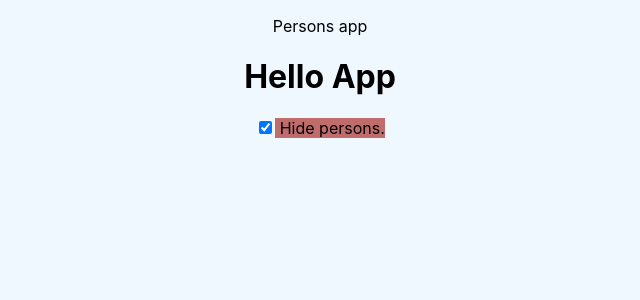
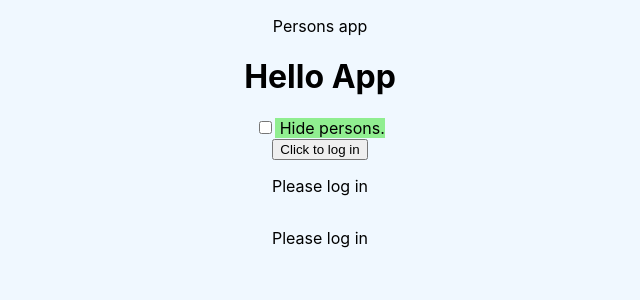
Before and after one commit to bondarukoleh/burgers_cafe_react_course, a React (Create React App) app: page / in a window 1280 px wide. Both pictures are taken after a click on the checkbox "Hide persons.". Shown: the top 300 px of the page, without its empty margins (320-960 px from the left). Built offline with nearby package versions, Linux system fonts and the light colour scheme.

Commit message:
added note about the context

```diff
--- a/src/components/Header/Header.js
+++ b/src/components/Header/Header.js
@@ -1,27 +1,33 @@
-import React from 'react';
+import React, {useRef, useEffect} from 'react';
+import AuthContext from "../../context/authContext";
 
 const Header = (props) => {
   // useEffect(() => {
   //   console.log('HEADER showPersons changed')
   // }, [props.showPersons])
-  //
-  // useEffect(() => {
-  //   console.log('HEADER has RENDERED already')
-  // }, [])
-  //
   // useEffect(() => {
   //   return () => {
   //     console.log('HEADER will be unmount')
   //   }
   // })
 
+  const toggle = useRef(null);
+  useEffect(() => {
+    /* componentDidMount */
+    toggle.current.click();
+  }, [])
+
   const hideStyle = () => ({background: `${props.showPersons ? 'lightgreen' : '#c06c6c'}`});
 
   return (
     <header className="App-header">
       <h1>Hello App</h1>
-      <input type='checkbox' id='showPersons' onChange={props.hidePersonsHandler}/>
+      <input ref={toggle} type='checkbox' id='showPersons' onChange={props.hidePersonsHandler}/>
       <label htmlFor='showPersons' style={hideStyle()}> Hide persons.</label>
+      <br/>
+      <AuthContext.Consumer>
+        {(context) => <button onClick={context.loginHandle}>Click to log in</button>}
+      </AuthContext.Consumer>
     </header>
   );
 };
--- a/src/components/Persons/Person/Person.js
+++ b/src/components/Persons/Person/Person.js
@@ -1,6 +1,8 @@
 import React, {Component} from 'react';
 import personStyles from './Person.module.css';
 import buttonStyles from '../../../css/Button.module.css';
+import PropTypes from 'prop-types';
+import AuthContext from "../../../context/authContext";
 
 /* Example os styled-components usage
 import styled, {css} from 'styled-components';
@@ -28,35 +30,14 @@ class Person extends Component {
   const [personState, setPersonState] = useState({name: props.name, age: props.age});
    const [personHobbies] = useState(props.children);
   */
-
-  // shouldComponentUpdate(nextProps, nextState, nextContext) {
-  //   console.log('shouldComponentUpdate PERSON', this.props.name)
-  //   return nextProps.name !== this.props.name;
-  // }
-  //
-  // getSnapshotBeforeUpdate(prevProps, prevState) {
-  //   console.log('getSnapshotBeforeUpdate PERSON', this.props.name)
-  //   return {snapshot: 'returned from getSnapshotBeforeUpdate'};
-  // }
-  //
-  // componentDidUpdate(prevProps, prevState, snapshot) {
-  //   console.log('componentDidUpdate PERSON', this.props.name)
-  //   console.log(snapshot)
-  // }
-  //
-  // componentDidMount() {
-  //   console.log('componentDidMount PERSON', this.props.name)
-  // }
-  //
-  // componentWillUnmount() {
-  //   console.log('componentWillUnmount PERSON', this.props.name)
-  // }
+  focusInput = (inputElem) => {
+    inputElem && inputElem.focus();
+  }
 
   render() {
-    // console.log('Render from PERSON', this.props.name)
-    return <div className={personStyles.person}>
-      <label htmlFor={`set_${this.props.id}`}>To reset the name </label>
-      <input type="text" id={`set_${this.props.id}`}/>
+    const person = <div className={personStyles.person}>
+      <label ref={(l) => this.l = l} htmlFor={`set_${this.props.id}`}>To reset the name </label>
+      <input ref={this.focusInput} type="text" id={`set_${this.props.id}`}/>
       <button key={1} className={buttonStyles.btn} onClick={this.props.handleSetName}>Set the name</button>
       <p>My name is {this.props.name}! I'm {this.props.age} years old.</p>
       <p>My hobbies are: {this.props.children.join(', ')}.</p>
@@ -64,7 +45,19 @@ class Person extends Component {
               onClick={this.props.deleteButtonHandler}>Delete person
       </button>
     </div>;
+
+    return <AuthContext.Consumer>
+      {(context) => context.authenticated ? person : <p>Please log in</p>}
+    </AuthContext.Consumer>
   }
 }
 
+Person.propTypes = {
+  id: PropTypes.string.isRequired,
+  name: PropTypes.string.isRequired,
+  age: PropTypes.number.isRequired,
+  deleteButtonHandler: PropTypes.func.isRequired,
+  handleSetName: PropTypes.func.isRequired
+}
+
 export default Person;
--- a/src/containers/App.js
+++ b/src/containers/App.js
@@ -4,6 +4,7 @@ import Persons from "../components/Persons/Persons";
 import Header from '../components/Header/Header';
 import WithClass from "../components/hoc/WithClasshoc";
 import withClasshocFunc from "../components/hoc/withClasshocFunc";
+import AuthContext from "../context/authContext";
 
 class App extends Component {
   // static getDerivedStateFromProps(props, state) {
@@ -16,7 +17,8 @@ class App extends Component {
     persons: [
       {id: 'oleh', name: "Oleh", age: 30, hobbies: ['Programming', 'Bicycling', 'Guitar']},
       {id: 'vasia', name: "Vasia", age: 24, hobbies: ['Beer', 'Movies', 'Music']}
-    ]
+    ],
+    authenticated: false
   };
 
   toggleShowingPersons = function (e) {
@@ -45,15 +47,29 @@ class App extends Component {
     input.value = '';
   };
 
+  loginHandle = (e) => {
+    console.log('Checking login.')
+    this.setState({authenticated: true})
+  }
+
   render() {
     return (
       <WithClass classes={"App"}>
         <p>{this.props.title}</p>
-        <Header hidePersonsHandler={this.toggleShowingPersons} showPersons={this.state.showPersons}/>
-        <main>
-          <Persons persons={this.state.persons} showPersons={this.state.showPersons} deletePerson={this.deletePerson}
-                   handleSetName={this.handleSetName}/>
-        </main>
+        <AuthContext.Provider value={{authenticated: this.state.authenticated, loginHandle: this.loginHandle}}>
+          <Header
+            hidePersonsHandler={this.toggleShowingPersons}
+            showPersons={this.state.showPersons}
+          />
+          <main>
+            <Persons
+              persons={this.state.persons}
+              showPersons={this.state.showPersons}
+              deletePerson={this.deletePerson}
+              handleSetName={this.handleSetName}
+            />
+          </main>
+        </AuthContext.Provider>
       </WithClass>
     );
   }
@@ -65,15 +81,6 @@ class App extends Component {
   // componentDidUpdate(prevProps, prevState, snapshot) {
   //   console.log('componentDidUpdate APP');
   // }
-
-  // componentDidMount() {
-  //   console.log('componentDidMount APP');
-  //   setTimeout(_ => {
-  //     const persons = [...this.state.persons];
-  //     persons[0].name = 'Oleh updated'
-  //     this.setState({persons})
-  //   }, 2000)
-  // }
 }
 
 /* You can use it in different ways */
--- /dev/null
+++ b/src/context/authContext.js
@@ -0,0 +1,6 @@
+import React from "react";
+
+const authContext = React.createContext({authenticated: false, loginHandle: () => {}}); /* properties added
+for autocomplete, will be changed in future. */
+
+export default authContext;
```
Also changed, not shown: info/basics.md (+36 -0 lines), src/components/Persons/Persons.js (+11 -7 lines).
